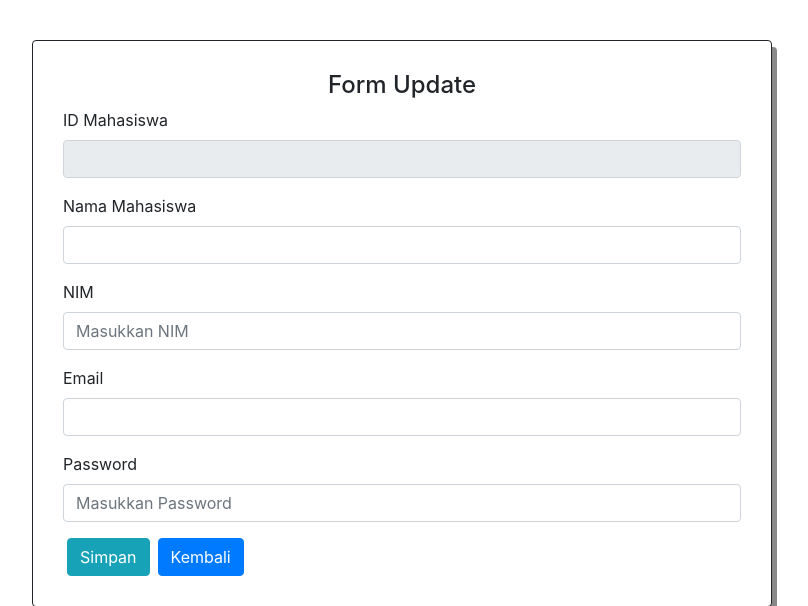
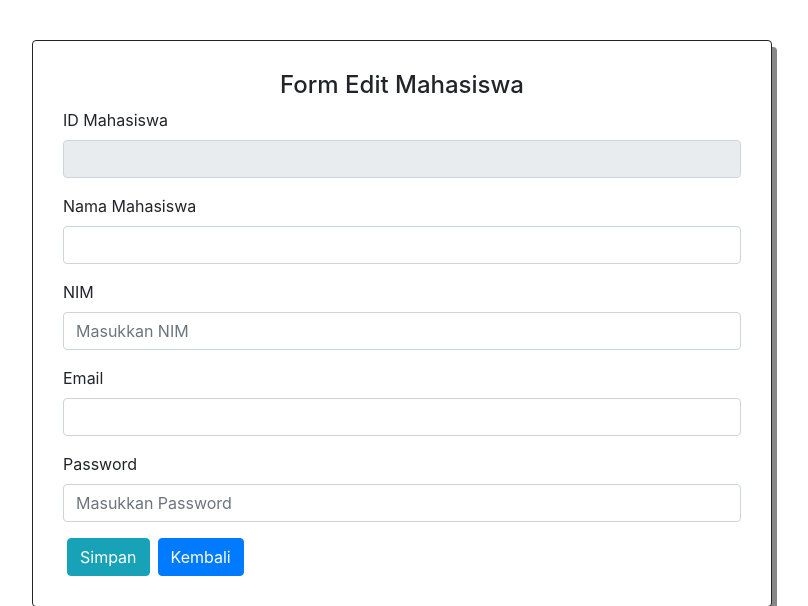
Before and after one commit to rahmiirasfauziah/Sistem-Informasi-Rekapitulasi-Perkuliahan, a PHP site: page /edit_mahasiswa.php?mahasiswa_id=1 in a window 1280 px wide. Shown: the top 606 px of the page, without its empty margins (238-1046 px from the left). Run offline with PHP 8.4, Linux system fonts and the light colour scheme; data that the repository does not hold is empty; a stand-in replaces the project's code that opens the database connection.

Commit message:
Update edit_mahasiswa.php

```diff
--- a/edit_mahasiswa.php
+++ b/edit_mahasiswa.php
@@ -55,7 +55,7 @@ $data = $result->fetch_assoc();
                     <div class="card-body">
 
 
-                        <h4 class="text-center">Form Update</h4>
+                        <h4 class="text-center">Form Edit Mahasiswa</h4>
                         <?php if(isset($message)){?>
                         <div class="alert alert-success" role="alert">
                             <?php echo $message ?>
@@ -86,7 +86,7 @@ $data = $result->fetch_assoc();
 
                                 <div class="row ml-1">
                                     <button onclick="return confirm('Apakah anda ingin mengedit data?');" type="submit" name="submit" class="btn btn-info">Simpan</button>
-                                    <a href="halaman_mahasiswa.php" class="btn btn-primary ml-2">Kembali</a>
+                                    <a href="lihat_mahasiswa.php" class="btn btn-primary ml-2">Kembali</a>
                                 </div>
                             </form>
                     </div>
```
